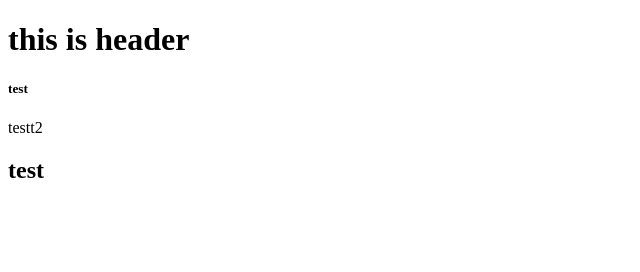
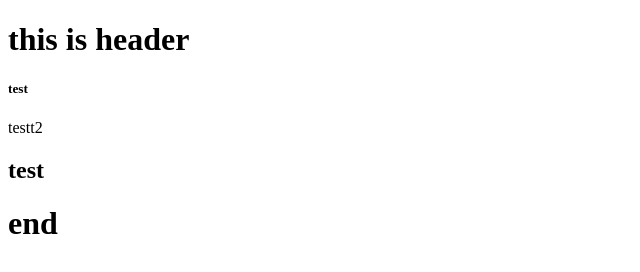
Before and after one commit to lienchikhang/demoGit, a plain HTML site: page index.html in a window 1280 px wide. Shown: the whole page, without its empty margins (0-640 px from the left). Drawn offline with Linux system fonts and the light colour scheme.

Commit message:
final footer

```diff
--- a/index.html
+++ b/index.html
@@ -19,6 +19,10 @@
     <section class="body">
         <h1>test</h1>
     </section>
+
+    <footer>
+        <h1>end</h1>
+    </footer>
 </body>
 
 </html>
```
